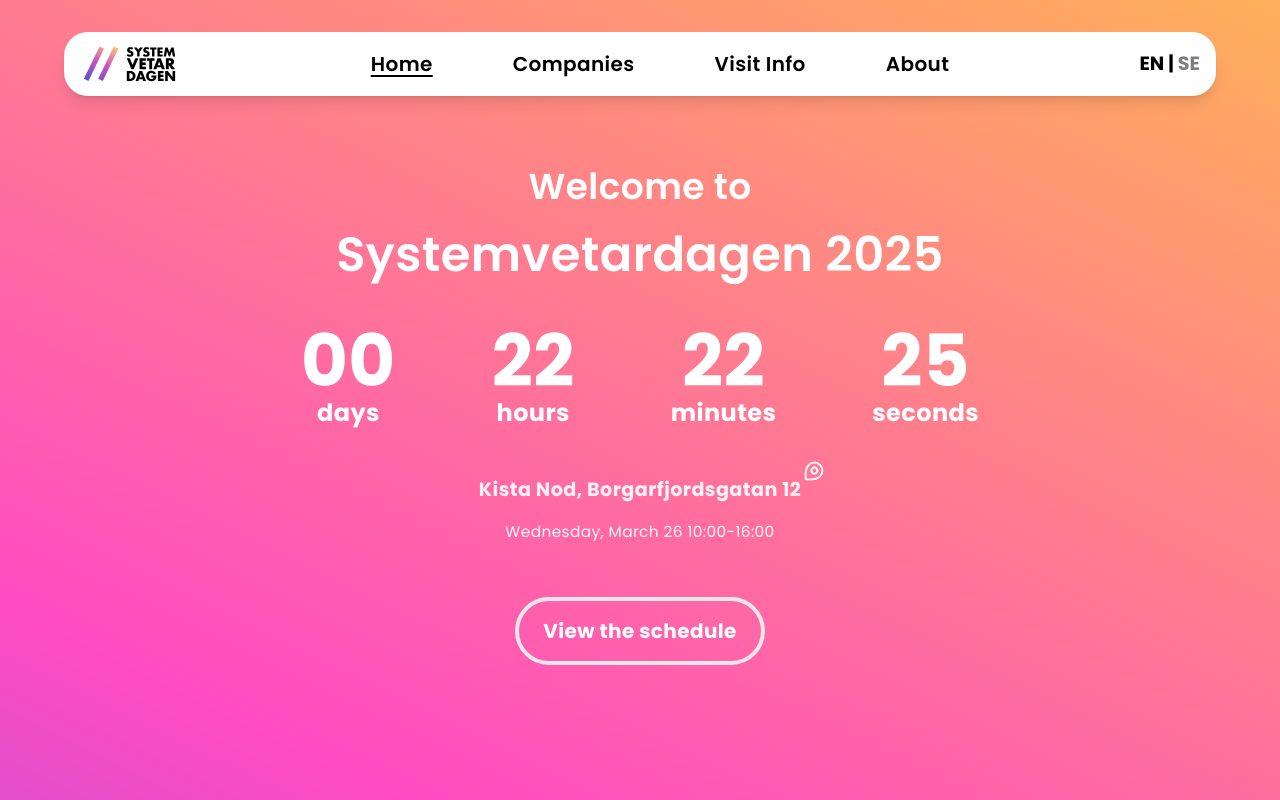
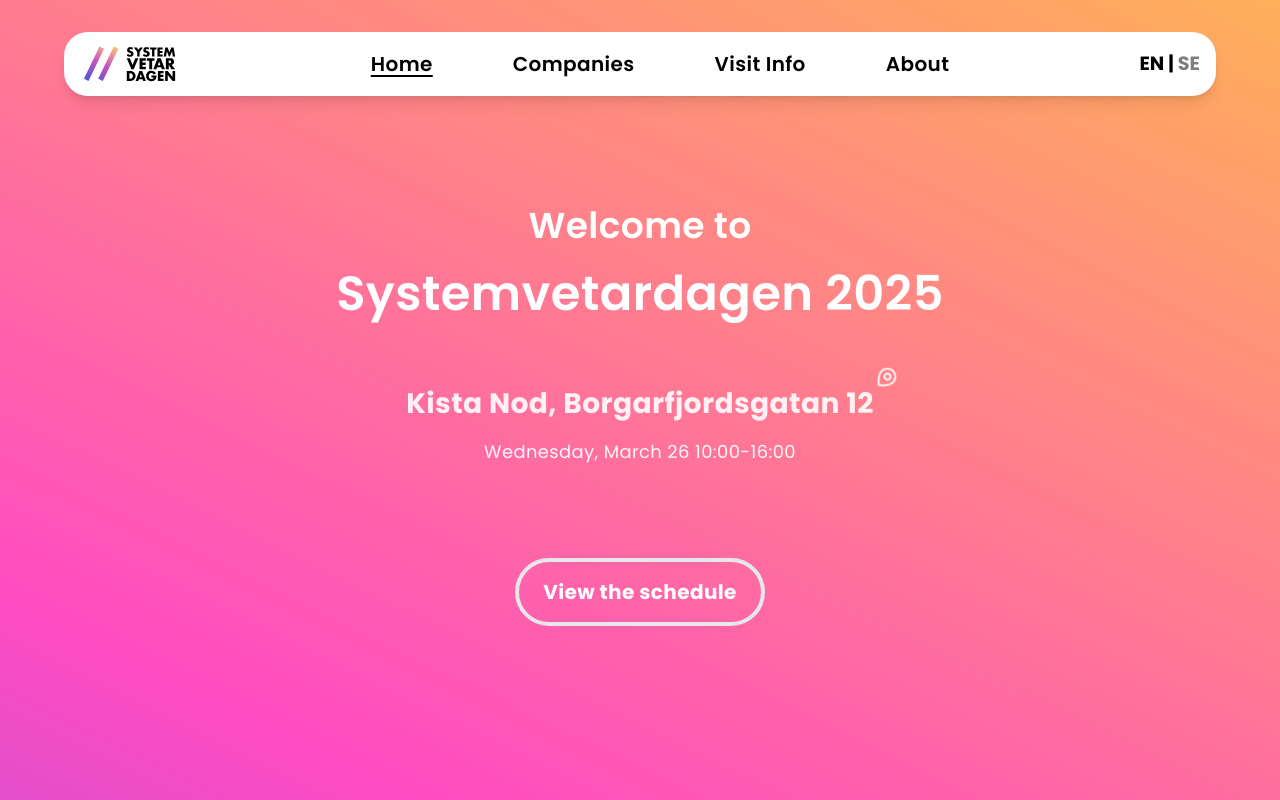
Before and after one commit to Systemvetardagen/Systemvetardagen, a React (Vite) app: page / in a window 1280 px wide. Shown: the top 800 px of the page. Built offline with nearby package versions, Linux system fonts and the light colour scheme.

Commit message:
Update Landing.tsx

```diff
--- a/src/pages/Landing.tsx
+++ b/src/pages/Landing.tsx
@@ -56,6 +56,7 @@ export default function Landing() {
         }
     ];
 
+    {/* <Countdown targetDate={targetDate} />*/ }
 
     return (
         <>
@@ -69,19 +70,21 @@ export default function Landing() {
                         <h1 className="text-2xl sm:text-3xl lg:text-5xl mb-8 font-semibold mt-6 fadeLeft">
                             Systemvetardagen 2025
                         </h1>
-                    </div>
-                    <Countdown targetDate={targetDate} />
+                        <div className="mt-8 inline-block">
                             <a
                                 target="_blank"
                                 href="https://www.google.com/maps/place/DSV,+Institutionen+f%C3%B6r+data-+och+systemvetenskap/@59.4067747,17.9449852,75m/data=!3m1!1e3!4m15!1m8!3m7!1s0x465f9eedb4b0b12f:0x17108ff333fa684a!2sBorgarfjordsgatan+12,+164+55+Kista!3b1!8m2!3d59.4068103!4d17.9452287!16s%2Fg%2F11c5d8mhp9!3m5!1s0x465f9eed05efbb67:0x18ac39c13897c4a9!8m2!3d59.4067198!4d17.9452225!16s%2Fg%2F1tczcj6x?entry=ttu&g_ep=EgoyMDI1MDIyNS4wIKXMDSoASAFQAw%3D%3D"
-                        className="relative lg:text-[1.5vw] font-bold opacity-90 mt-8 transition-transform duration-100 hover:scale-105 fadeUp"
+                                className="relative lg:text-[2.2vw] font-bold opacity-90 transition-transform duration-100 hover:scale-105 fadeUp inline-block"
                             >
                                 Kista Nod, Borgarfjordsgatan 12
                                 <MapPin className="absolute -top-4 -right-6 rotate-45 fadeUp" />
                             </a>
-                    <span className="lg:text-[1.2vw] opacity-95 fadeUp">
+                            <div className="block text-sm sm:text-base lg:text-[1.4vw] opacity-95 fadeUp mt-4">
                                 {t('date.day')}, {t('date.month')} 26 10:00-16:00
-                    </span>
+                            </div>
+                        </div>
+                    </div>
+
                     <NavLink to="/visit-info">
                         <button className="bg-none border-4 py-4 px-6 rounded-full text-xl font-bold mt-10 fadeDown">
                             {t('exhibitors')}
```
Lines whose indentation alone changed are shown as unchanged.
